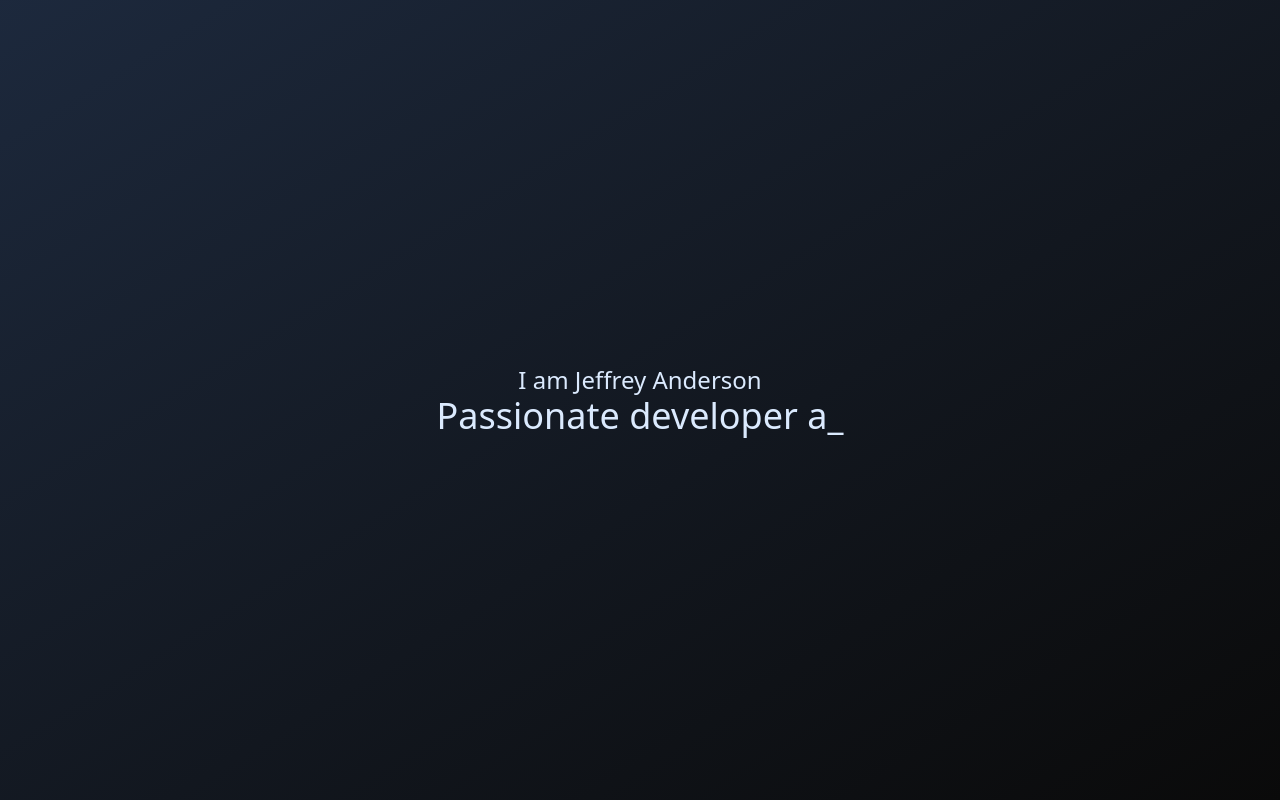
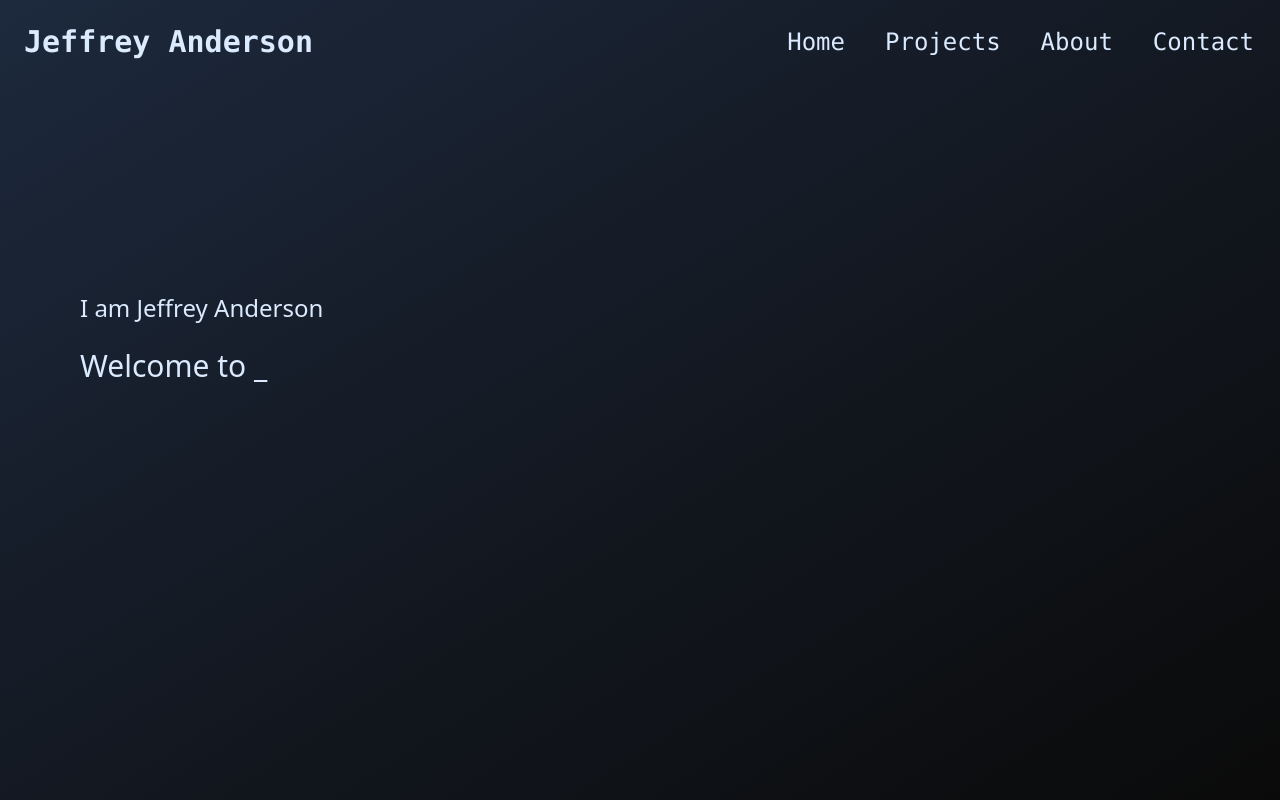
Before and after one commit to Jeffrey-Anderson392/jeffrey-portfolio, a React (Vite) app in the folder portfolio/: page / in a window 1280 px wide. Built offline with nearby package versions, Linux system fonts and the light colour scheme.

Commit message:
added in a base Navbar component tomake the website look better. will need to come back to this and add actual functionality down the road. I also addedan image of myself for future use.

```diff
--- a/portfolio/src/App.jsx
+++ b/portfolio/src/App.jsx
@@ -3,13 +3,15 @@ import reactLogo from './assets/react.svg'
 import viteLogo from '/vite.svg'
 import './App.css'
 import Hero from './components/Hero.jsx';
+import Navbar from './components/Navbar.jsx';
 
 function App() {
   const [count, setCount] = useState(0)
 
   return (
-    <div className="min-h-screen flex flex-col items-center justify-center bg-linear-to-br from-slate-800 to-neutral-950">
-    <Hero />
+    <div className="min-h-screen flex flex-col bg-linear-to-br from-slate-800 to-neutral-950">
+      <Navbar />
+      <Hero />
     </div>
   )
 }
--- a/portfolio/src/components/Hero.jsx
+++ b/portfolio/src/components/Hero.jsx
@@ -17,7 +17,7 @@ const Hero = () => {
         let currentString = typewriterMessages[currentStringIndex];
         const typingSpeed = 100; // typing speed
         const deletingSpeed = 50; // deleting speed
-        const delayBetweenMessages = 2000; // delay between messages
+        const delayBetweenMessages = 2500; // delay between messages
 
     function type() {
         setCurrentText(currentString.substring(0, currentCharIndex ) + '_'); // cursor for typing effect
@@ -45,9 +45,9 @@ const Hero = () => {
     type(); // start the typing effect
     }, []);
   return (
-    <div className=''>
-        <div className="text-2xl text-blue-100  text-center">I am Jeffrey Anderson</div>
-        <div className="text-4xl text-center text-blue-100">{currentText}</div>
+    <div className='p-20 flex flex-col mt-32 space-y-6 text-blue-100'>
+        <div className="text-2xl ">I am Jeffrey Anderson</div>
+        <div className="text-3xl">{currentText}</div>
     </div>
   )
 }
--- /dev/null
+++ b/portfolio/src/components/Navbar.jsx
@@ -0,0 +1,19 @@
+import React from 'react'
+
+const Navbar = () => {
+  return (
+    <div>
+        <nav className="p-6 flex justify-between text-blue-100 font-mono">
+            <div className="text-3xl font-semibold">Jeffrey Anderson</div>
+            <div className="space-x-10 text-2xl p-0.5">
+                <a href="#home" className="hover:text-slate-500 ">Home</a>
+                <a href="#projects" className="hover:text-slate-500">Projects</a>
+                <a href="#about" className="hover:text-slate-500">About</a>
+                <a href="#contact" className="hover:text-slate-500" >Contact</a>
+            </div>
+        </nav>
+    </div>
+  )
+}
+
+export default Navbar
--- a/portfolio/src/index.css
+++ b/portfolio/src/index.css
@@ -1,8 +1,8 @@
 @import "tailwindcss";
 
-@layer base;
+/* @layer base;
 
-@import "tailwindcss/preflight.css" layer(base);
+@import "tailwindcss/preflight.css" layer(base); */
 
 /*
 :root {
```
Also changed, not shown: portfolio/public/images/PhotoOfMe.jpg (added).
